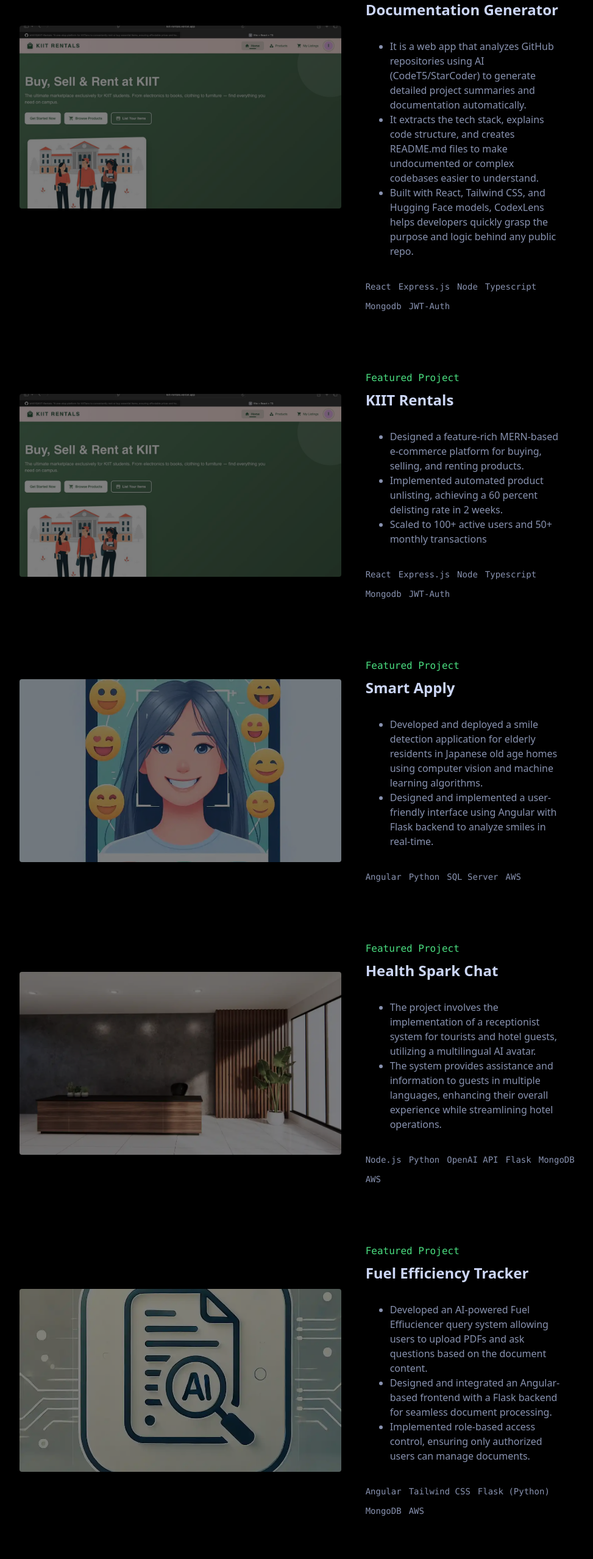
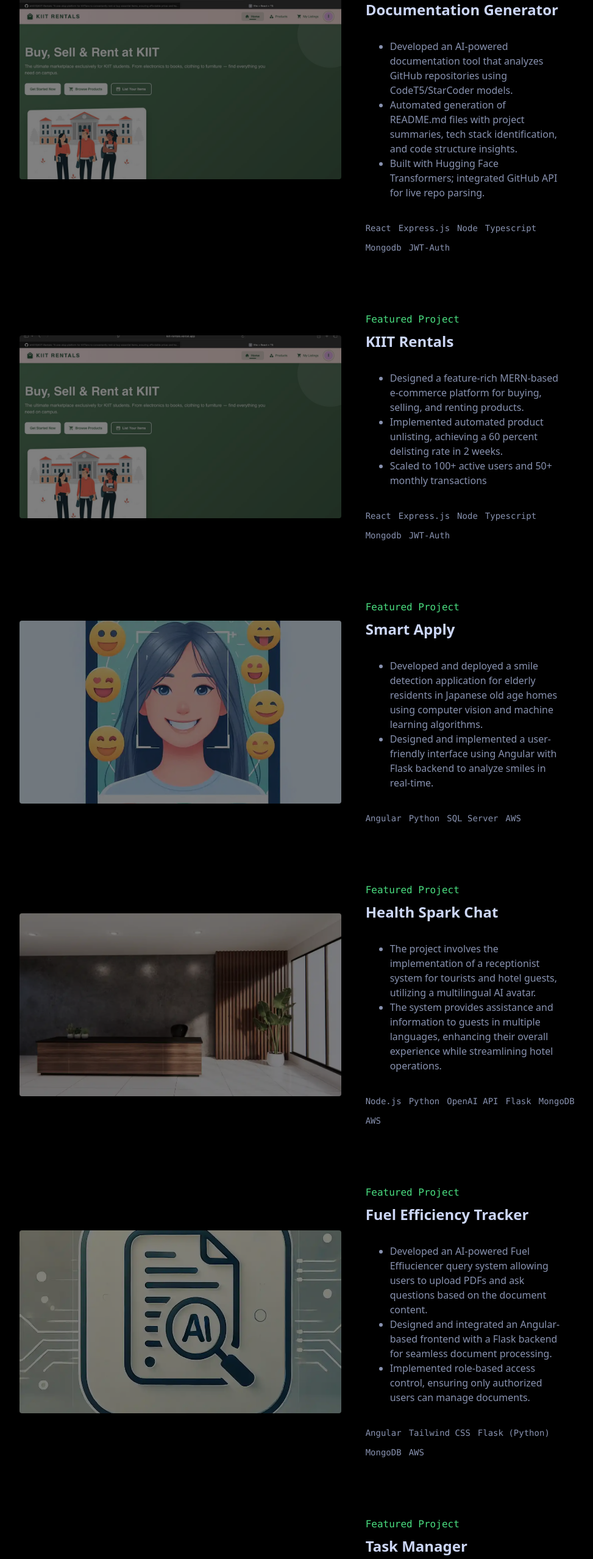
Before and after one commit to ishiiii10/Portfolio, an Angular app: page / in a window 1280 px wide. Shown: the part 3556-6113 px from the top of the page at 61% size, without its empty margins (150-1123 px from the left). Built offline with nearby package versions, Linux system fonts and the light colour scheme.

Commit message:
several projects added

```diff
--- a/src/app/components/projects/projects.component.ts
+++ b/src/app/components/projects/projects.component.ts
@@ -12,9 +12,9 @@ export class ProjectsComponent {
     {
       title: 'RepoLens:AI-Powered GitHub Repository Summarizer & Documentation Generator',
       description: [
-        'It is a web app that analyzes GitHub repositories using AI (CodeT5/StarCoder) to generate detailed project summaries and documentation automatically.',
-        'It extracts the tech stack, explains code structure, and creates README.md files to make undocumented or complex codebases easier to understand.',
-        'Built with React, Tailwind CSS, and Hugging Face models, CodexLens helps developers quickly grasp the purpose and logic behind any public repo.'
+        'Developed an AI-powered documentation tool that analyzes GitHub repositories using CodeT5/StarCoder models.',
+        'Automated generation of README.md files with project summaries, tech stack identification, and code structure insights.',
+        'Built with Hugging Face Transformers; integrated GitHub API for live repo parsing.'
       ],
       techStack: ['React', 'Express.js', 'Node', 'Typescript', 'Mongodb', 'JWT-Auth'],
       image: '/assets/kiit-ren.jpg',
@@ -61,6 +61,28 @@ export class ProjectsComponent {
       techStack: ['Angular', 'Tailwind CSS', 'Flask (Python)', 'MongoDB', 'AWS'],
       image: '/assets/docu-query-ai.webp',
       aosImage: 'fade-left'
+    },
+    {
+      title: 'Task Manager',
+      description: [
+        'Developed an AI-powered Fuel Effiuciencer query system allowing users to upload PDFs and ask questions based on the document content.',
+        'Designed and integrated an Angular-based frontend with a Flask backend for seamless document processing.',
+        'Implemented role-based access control, ensuring only authorized users can manage documents.'
+      ],
+      techStack: ['Angular', 'Tailwind CSS', 'Flask (Python)', 'MongoDB', 'AWS'],
+      image: '/assets/docu-query-ai.webp',
+      aosImage: 'fade-left'
+    },
+    {
+      title: 'Pokedex',
+      description: [
+        'Developed an AI-powered Fuel Effiuciencer query system allowing users to upload PDFs and ask questions based on the document content.',
+        'Designed and integrated an Angular-based frontend with a Flask backend for seamless document processing.',
+        'Implemented role-based access control, ensuring only authorized users can manage documents.'
+      ],
+      techStack: ['Angular', 'Tailwind CSS', 'Flask (Python)', 'MongoDB', 'AWS'],
+      image: '/assets/docu-query-ai.webp',
+      aosImage: 'fade-left'
     }
   ];
 }
```
